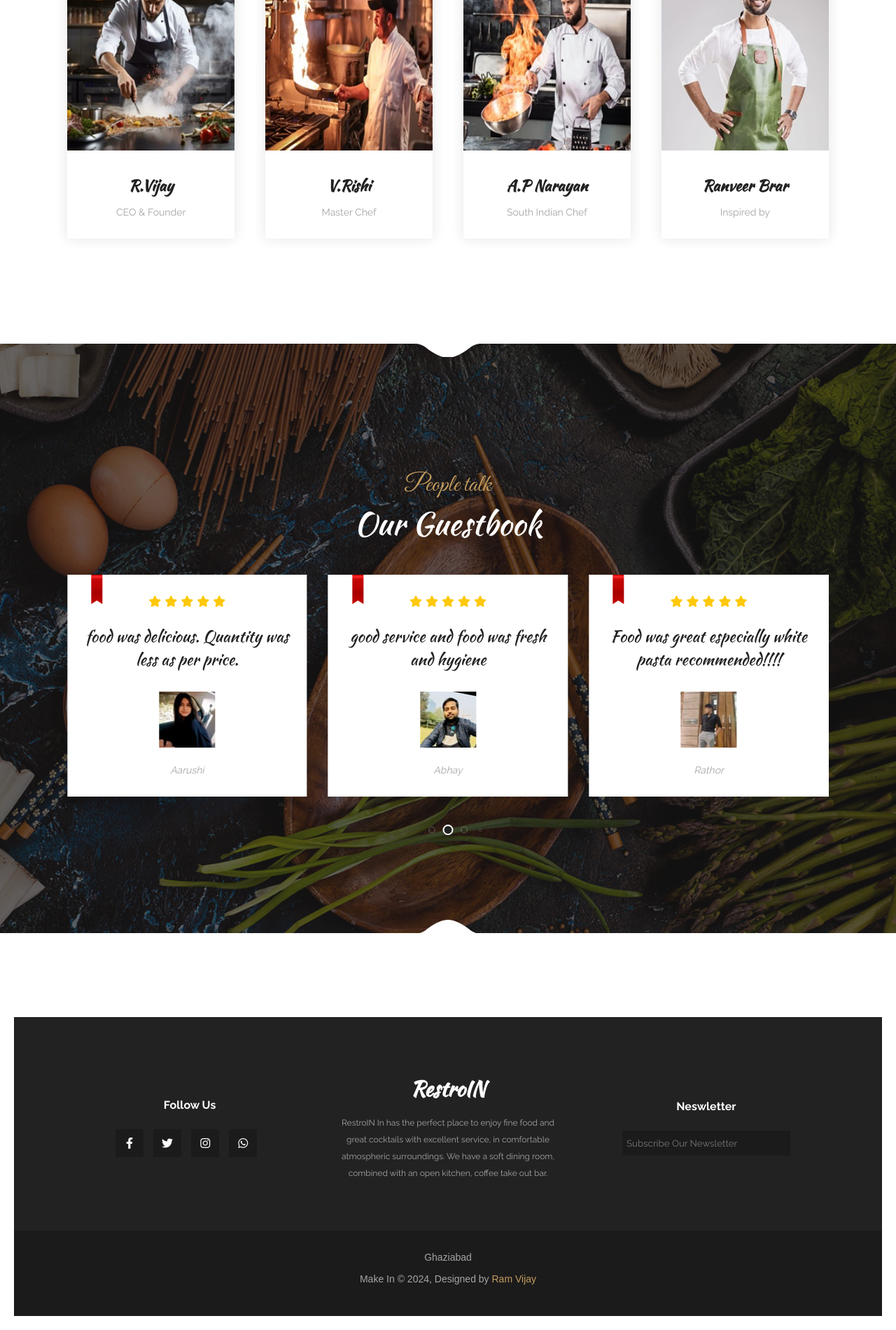
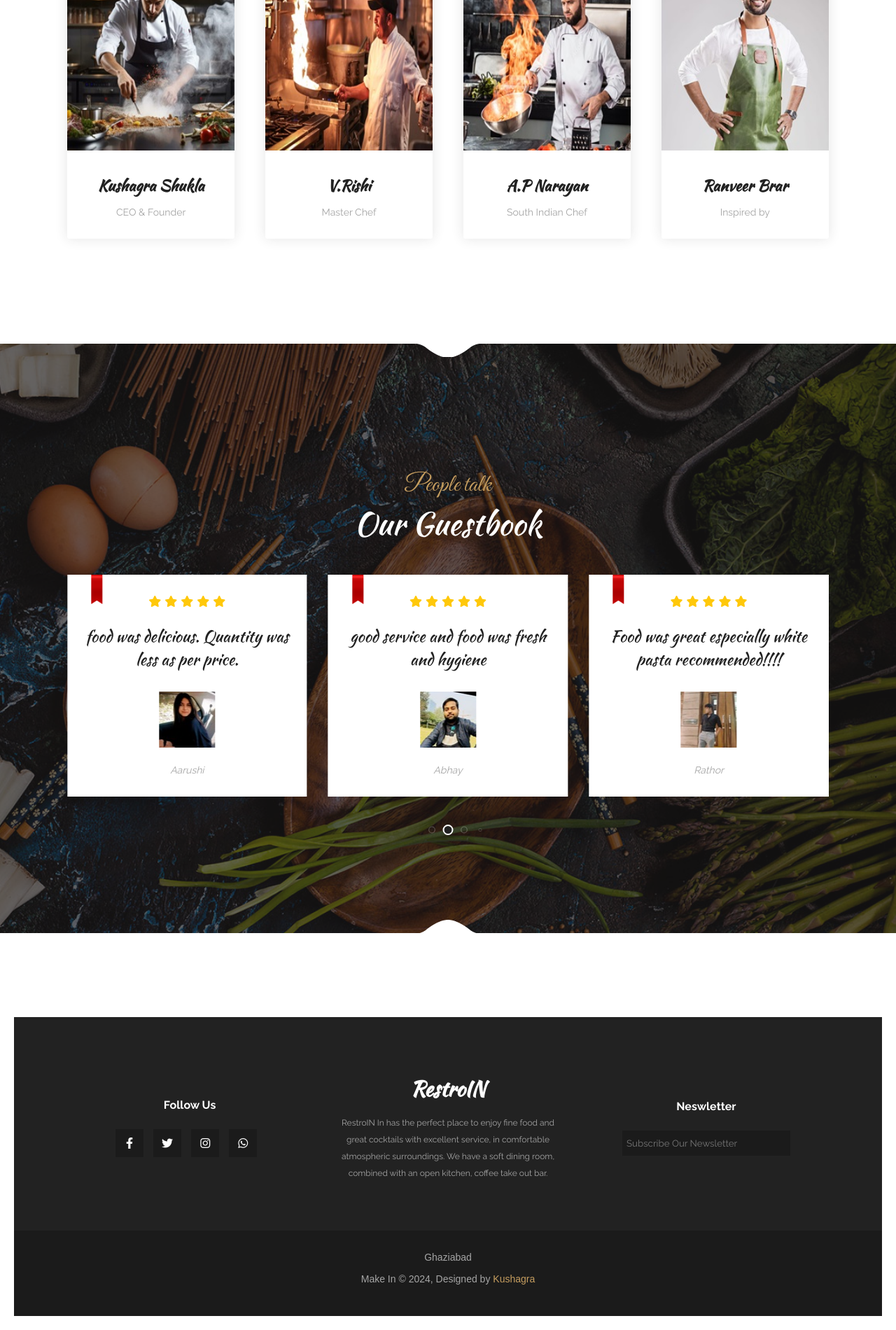
Before and after one commit to ramvijay23/RestroIN, a plain HTML site: page index.html in a window 1280 px wide. Shown: the part 4866-6766 px from the top of the page at 70% size. Drawn offline with Linux system fonts and the light colour scheme.

Commit message:
Update index.html

```diff
--- a/index.html
+++ b/index.html
@@ -287,7 +287,7 @@
                         </div>
                     </div>
                     <div class="title">
-                        <h5>R.Vijay</h5>
+                        <h5>Kushagra Shukla</h5>
                         <p>CEO & Founder</p>
                     </div>
                 </div>
@@ -490,7 +490,7 @@
 
             <div class="copy-right">
                 <p>Ghaziabad</p>
-                <p>Make In  © 2024, Designed by <span>Ram Vijay</span></p>
+                <p>Make In  © 2024, Designed by <span>Kushagra</span></p>
             </div>
         </div>
     </section>
```
